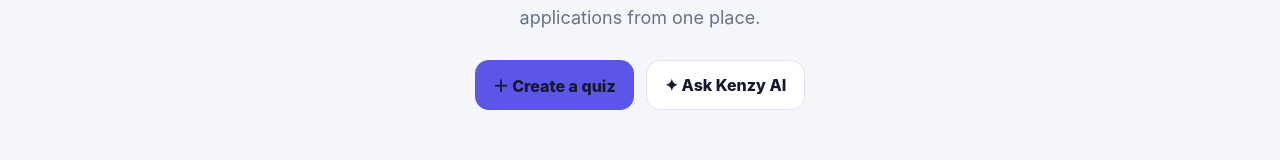
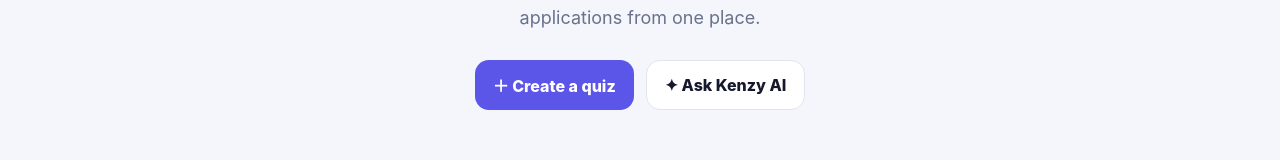
Before and after one commit to kentcacho090-netizen/kenzy, a React (Create React App) app: page / in a window 1280 px wide. Shown: the part 369-529 px from the top of the page. Built offline with nearby package versions, Linux system fonts and the light colour scheme.

Commit message:
Fix home button hover fill and text readability

```diff
--- a/src/home-button-effects.css
+++ b/src/home-button-effects.css
@@ -2,93 +2,49 @@
   position: relative;
   isolation: isolate;
   overflow: hidden;
+  transition: color .25s ease, transform .2s ease, box-shadow .25s ease, border-color .25s ease;
+  background-repeat: no-repeat;
 }
 
-.hero-actions .button::before {
-  content: "";
-  position: absolute;
-  z-index: -1;
-  width: 190px;
-  height: 190px;
-  left: 100%;
-  top: 100%;
-  border-radius: 50%;
-  background: var(--accent);
-  transform: translate(-8px, -8px);
-  transition: top .65s cubic-bezier(.2,.8,.2,1), left .65s cubic-bezier(.2,.8,.2,1), background .2s ease;
-}
-
-.hero-actions .button::after {
-  content: "";
-  position: absolute;
-  z-index: -1;
-  inset: 0;
-  background: linear-gradient(115deg, transparent 0%, rgba(255,255,255,.16) 45%, transparent 65%);
-  transform: translateX(-130%);
-  transition: transform .65s cubic-bezier(.2,.8,.2,1);
-  pointer-events: none;
-}
-
-.hero-actions .button > *,
-.hero-actions .button {
-  color: inherit;
-}
-
-.hero-actions .button.primary::before {
-  background: #423bd1;
-}
-
-.hero-actions .button.secondary::before {
-  background: var(--accent);
+/* The circle lives in the button background, so it can never cover the label. */
+.hero-actions .button.primary {
+  color: #fff;
+  background-color: #5b55e8;
+  background-image: radial-gradient(circle 0px at 100% 100%, #3f38c8 0, #3f38c8 0, transparent 1px);
+  background-size: 100% 100%;
+  transition: color .25s ease, transform .2s ease, box-shadow .25s ease, background-image .7s cubic-bezier(.2,.8,.2,1);
 }
 
 .hero-actions .button.secondary {
   color: var(--text);
+  background-color: var(--surface);
+  background-image: radial-gradient(circle 0px at 100% 100%, #5b55e8 0, #5b55e8 0, transparent 1px);
+  background-size: 100% 100%;
+  transition: color .25s ease, transform .2s ease, box-shadow .25s ease, background-image .7s cubic-bezier(.2,.8,.2,1);
 }
 
-.hero-actions .button:hover:not(:disabled)::before {
-  top: -34px;
-  left: -30px;
+.hero-actions .button.primary:hover:not(:disabled) {
+  color: #fff;
+  background-image: radial-gradient(circle 180px at 100% 100%, #3f38c8 0, #3f38c8 100%, transparent 101%);
+  transform: translateY(-2px);
+  box-shadow: 0 14px 30px rgba(63,56,200,.28);
 }
 
-.hero-actions .button:hover:not(:disabled)::after {
-  transform: translateX(130%);
+.hero-actions .button.secondary:hover:not(:disabled) {
+  color: #fff;
+  border-color: #5b55e8;
+  background-image: radial-gradient(circle 180px at 100% 100%, #5b55e8 0, #5b55e8 100%, transparent 101%);
+  transform: translateY(-2px);
+  box-shadow: 0 14px 30px rgba(91,85,232,.22);
 }
 
-.hero-actions .button.primary:hover:not(:disabled),
-.hero-actions .button.primary:hover:not(:disabled) * {
-  color: #fff;
-}
-
-.hero-actions .button.secondary:hover:not(:disabled),
-.hero-actions .button.secondary:hover:not(:disabled) * {
-  color: #fff;
-}
-
-.hero-actions .button:active:not(:disabled)::before {
-  background: #342db5;
-}
+.hero-actions .button:active:not(:disabled) { transform: translateY(0) scale(.98); }
 
 /* Keep the upload area clean; the animated sweep belongs to the home actions. */
-.upload-box::before {
-  opacity: 0;
-  display: none;
-}
-
-.upload-box:hover {
-  transform: translateY(-4px);
-  border-color: var(--accent);
-  box-shadow: 0 24px 55px rgba(91,85,232,.17);
-}
-
-.upload-box:hover .upload-symbol {
-  transform: none;
-  box-shadow: none;
-}
+.upload-box::before { opacity: 0; display: none; }
+.upload-box:hover { transform: translateY(-4px); border-color: var(--accent); box-shadow: 0 24px 55px rgba(91,85,232,.17); }
+.upload-box:hover .upload-symbol { transform: none; box-shadow: none; }
 
 @media (prefers-reduced-motion: reduce) {
-  .hero-actions .button::before,
-  .hero-actions .button::after {
-    transition: none;
-  }
+  .hero-actions .button { transition: none; }
 }
```
